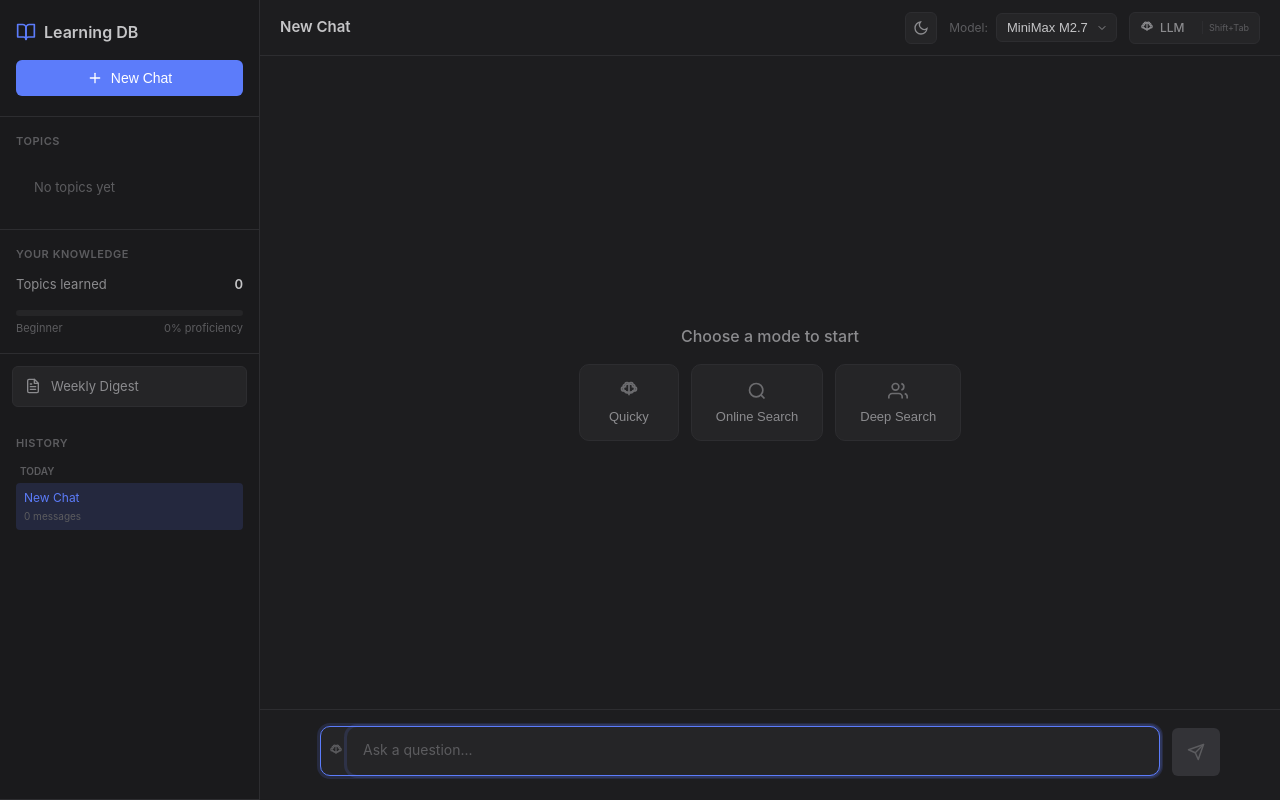
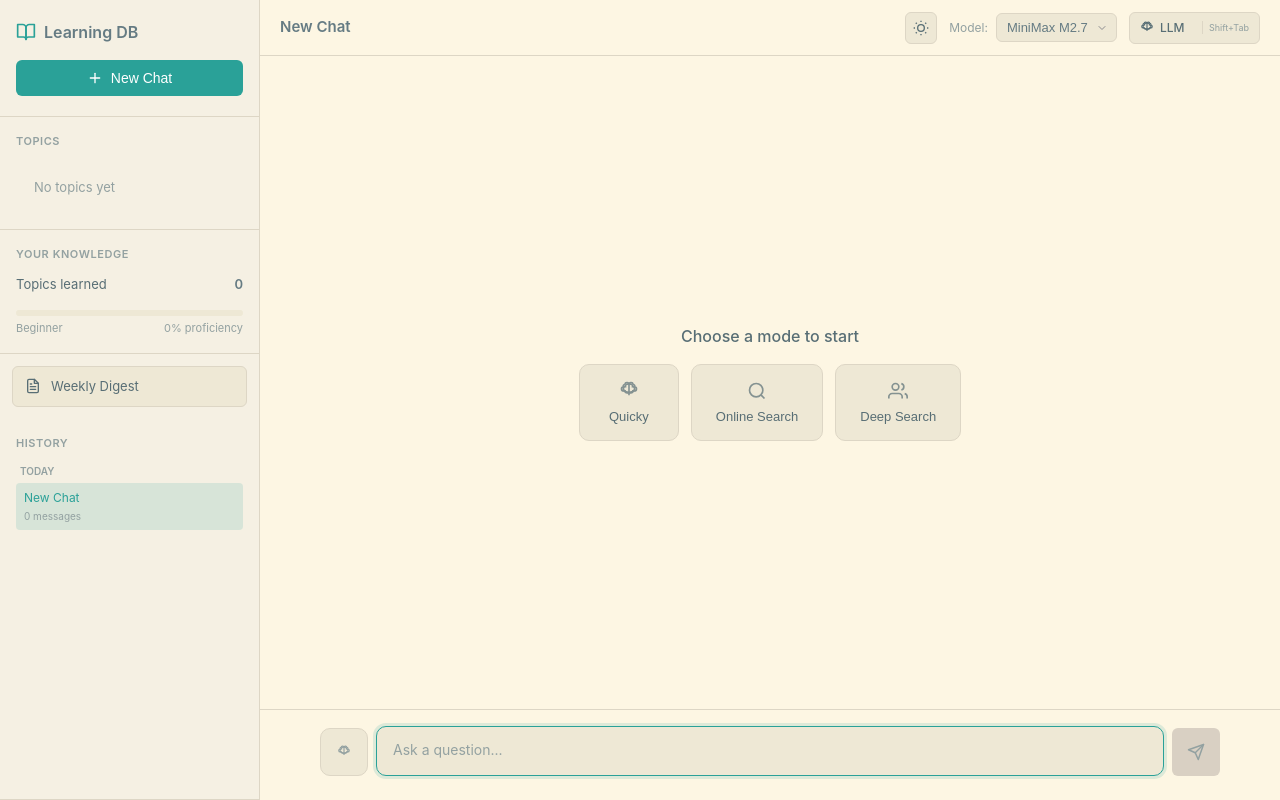
Before and after one commit to tengdaGH/learning-db, a Flask app: page / in a window 1280 px wide. Run offline with Flask 3, Linux system fonts and the light colour scheme; data that the repository does not hold is empty; parts of the project's set-up code (start-up, migrations or seed data) failed here and were passed over.

Commit message:
Update UI: Vapors/Solarized themes, color refinements, system theme sync, double-escape stop, mode icon alignment

```diff
--- a/app.py
+++ b/app.py
@@ -1,6 +1,7 @@
 """
 Flask web UI for Personal Learning Database.
 """
+import os
 import re
 import time
 import json
@@ -85,8 +86,8 @@ def _call_minimax(prompt: str, system: str = "", max_tokens: int = 1024):
     import anthropic
 
     client = anthropic.Anthropic(
-        auth_token=os.getenv("ANTHROPIC_AUTH_TOKEN"),
-        base_url=os.getenv("ANTHROPIC_BASE_URL", "https://api.minimaxi.com/anthropic"),
+        auth_token=os.getenv("MINIMAX_API_KEY"),
+        base_url=os.getenv("MINIMAX_BASE_URL", "https://api.minimaxi.io/v1"),
     )
 
     messages = []
@@ -117,8 +118,8 @@ def _call_claude(prompt: str, system: str = "", max_tokens: int = 1024):
     import anthropic
 
     client = anthropic.Anthropic(
-        auth_token=os.getenv("ANTHROPIC_AUTH_TOKEN"),
-        base_url=os.getenv("ANTHROPIC_BASE_URL", "https://api.minimaxi.com/anthropic"),
+        auth_token=os.getenv("MINIMAX_API_KEY"),
+        base_url=os.getenv("MINIMAX_BASE_URL", "https://api.minimaxi.io/v1"),
     )
 
     for attempt in range(3):
--- a/web/static/style.css
+++ b/web/static/style.css
@@ -1,25 +1,25 @@
 /* ─── Variables ─────────────────────────────────────────────────────────────── */
 :root {
-  /* Zed-inspired dark theme (default) */
-  --bg-primary: #1d1d1f;
-  --bg-secondary: #252527;
-  --bg-sidebar: #1a1a1c;
-  --bg-hover: #2d2d30;
-  --bg-active: #333337;
-  --text-primary: #c5c5c7;
-  --text-secondary: #8b8b8e;
-  --text-muted: #5c5c5f;
-  --accent: #5c7cfa;
-  --accent-hover: #7c8cfa;
-  --accent-muted: rgba(92, 124, 250, 0.15);
-  --border: #3d3d40;
-  --border-subtle: #2d2d30;
-  --shadow: 0 1px 3px rgba(0, 0, 0, 0.3);
+  /* Vapors Dark theme (default) */
+  --bg-primary: #0f0f23;
+  --bg-secondary: #1a1a2e;
+  --bg-sidebar: #0d0d1a;
+  --bg-hover: #1f1f3d;
+  --bg-active: #252542;
+  --text-primary: #e4e4f0;
+  --text-secondary: #b8b8d0;
+  --text-muted: #6a6a8a;
+  --accent: #7c9cff;
+  --accent-hover: #a5b4fc;
+  --accent-muted: rgba(124, 156, 255, 0.15);
+  --border: #1a1a2e;
+  --border-subtle: #252542;
+  --shadow: 0 1px 3px rgba(0, 0, 0, 0.4);
   --radius: 6px;
   --radius-lg: 10px;
   --sidebar-width: 260px;
   --header-height: 56px;
-  --scrollbar: #3d3d40;
+  --scrollbar: #1a1a2e;
 }
 
 /* Solarized Light Theme */
@@ -32,9 +32,9 @@
   --text-primary: #657b83;
   --text-secondary: #586e75;
   --text-muted: #93a1a1;
-  --accent: #268bd2;
-  --accent-hover: #2fa4e2;
-  --accent-muted: rgba(38, 139, 210, 0.15);
+  --accent: #2aa198;
+  --accent-hover: #35c4b4;
+  --accent-muted: rgba(42, 161, 152, 0.15);
   --border: #d3cdb8;
   --border-subtle: #ddd6c5;
   --shadow: 0 1px 3px rgba(0, 0, 0, 0.08);
@@ -504,22 +501,10 @@ html, body {
 
 .input-container {
   display: flex;
-  gap: 12px;
+  gap: 8px;
   align-items: flex-end;
   max-width: 900px;
   margin: 0 auto;
-}
-
-.input-wrapper {
-  flex: 1;
-  position: relative;
-  display: flex;
-  align-items: center;
-  gap: 4px;
-  background: var(--bg-secondary);
-  border: 1px solid var(--border-subtle);
-  border-radius: var(--radius-lg);
-  padding-left: 8px;
 }
 
 .search-mode-icon {
@@ -528,6 +513,27 @@ html, body {
   justify-content: center;
   color: var(--text-muted);
   flex-shrink: 0;
+  width: 48px;
+  height: 48px;
+  background: var(--bg-secondary);
+  border: 1px solid var(--border-subtle);
+  border-radius: var(--radius-lg);
+}
+
+.input-wrapper {
+  flex: 1;
+  position: relative;
+  display: flex;
+  align-items: center;
+  background: var(--bg-secondary);
+  border: 1px solid var(--border-subtle);
+  border-radius: var(--radius-lg);
+  transition: border-color 0.15s, box-shadow 0.15s;
+}
+
+.input-wrapper:focus-within {
+  border-color: var(--accent);
+  box-shadow: 0 0 0 3px var(--accent-muted);
 }
 
 .message-input {
--- a/web/templates/index.html
+++ b/web/templates/index.html
@@ -166,8 +166,8 @@
       <!-- Input Area -->
       <div class="input-area">
         <div class="input-container">
+          <div class="search-mode-icon" id="searchModeIcon"></div>
           <div class="input-wrapper">
-            <div class="search-mode-icon" id="searchModeIcon"></div>
             <textarea
               class="message-input"
               id="messageInput"
@@ -192,6 +192,8 @@
     let currentModel = 'MiniMax-M2.7-highspeed';
     let currentSessionId = null;
     let sessions = [];
+    let abortController = null;
+    let lastEscapeTime = 0;
 
     // Search modes: 0 = LLM only, 1 = Single Agent (Tavily), 2 = Deep Research
     const SEARCH_MODES = [
@@ -361,9 +363,22 @@
       localStorage.setItem('theme', theme);
     }
 
-    // Load saved theme
-    const savedTheme = localStorage.getItem('theme') || 'dark';
-    setTheme(savedTheme);
+    function getSystemTheme() {
+      return window.matchMedia('(prefers-color-scheme: dark)').matches ? 'dark' : 'light';
+    }
+
+    const savedTheme = localStorage.getItem('theme');
+    if (savedTheme) {
+      setTheme(savedTheme);
+    } else {
+      setTheme(getSystemTheme());
+    }
+
+    window.matchMedia('(prefers-color-scheme: dark)').addEventListener('change', (e) => {
+      if (!localStorage.getItem('theme')) {
+        setTheme(e.matches ? 'dark' : 'light');
+      }
+    });
 
     themeToggle.addEventListener('click', () => {
       const current = body.getAttribute('data-theme') === 'light' ? 'light' : 'dark';
@@ -478,6 +493,7 @@
       const toolLog = document.getElementById('toolLog');
       const toolLogContent = document.getElementById('toolLogContent');
       toolLogContent.innerHTML = '';
+      const mode = SEARCH_MODES[currentSearchMode];
       if (mode.id !== 'llm') {
         toolLog.classList.add('visible');
       }
@@ -485,9 +501,9 @@
       // Start streaming response
       isStreaming = true;
       sendBtn.disabled = true;
+      abortController = new AbortController();
 
       try {
-        const mode = SEARCH_MODES[currentSearchMode];
         let endpoint = '/chat';
         if (mode.id === 'single') endpoint = '/chat/web';
         else if (mode.id === 'deep') endpoint = '/chat/deep';
@@ -499,7 +515,8 @@
           }),
           headers: {
             'Content-Type': 'application/x-www-form-urlencoded',
-          }
+          },
+          signal: abortController.signal
         });
 
         const reader = response.body.getReader();
@@ -571,15 +588,37 @@
         }
 
       } catch (error) {
-        console.error('Error:', error);
-        removeTypingIndicator(typingId);
-        bubbleDiv.textContent = 'Sorry, I encountered an error. Please try again.';
+        if (error.name === 'AbortError') {
+          bubbleDiv.innerHTML = '<em>(stopped)</em>';
+        } else {
+          console.error('Error:', error);
+          removeTypingIndicator(typingId);
+          bubbleDiv.textContent = 'Sorry, I encountered an error. Please try again.';
+        }
       }
 
       isStreaming = false;
+      abortController = null;
       sendBtn.disabled = !messageInput.value.trim();
       scrollToBottom();
     }
+
+    function stopStreaming() {
+      if (abortController) {
+        abortController.abort();
+        abortController = null;
+      }
+    }
+
+    document.addEventListener('keydown', (e) => {
+      if (e.key === 'Escape') {
+        const now = Date.now();
+        if (now - lastEscapeTime < 300) {
+          stopStreaming();
+        }
+        lastEscapeTime = now;
+      }
+    });
 
     // ─── Add Message to Container ──────────────────────────────────────────────
     function addMessage(role, content) {
```
Also changed, not shown: other parts of web/static/style.css (+7 -18 lines).
